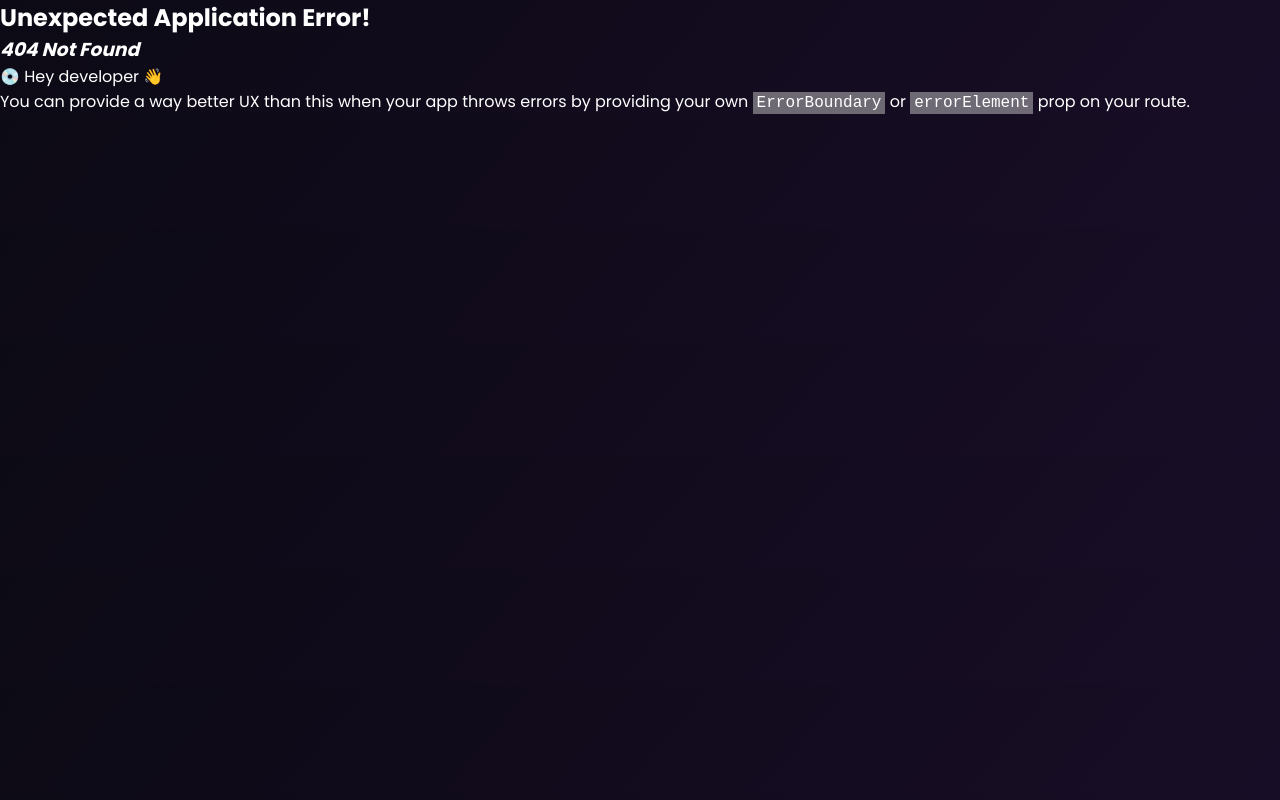
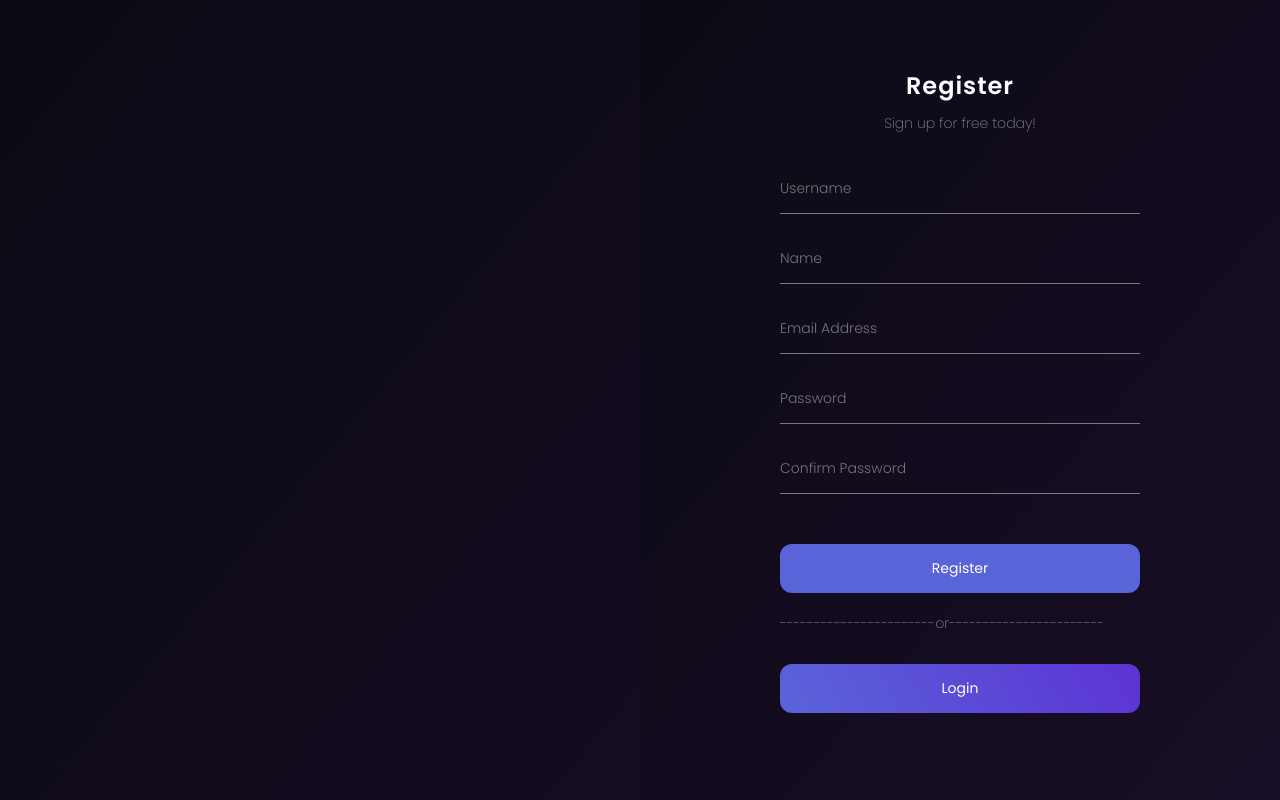
Before and after one commit to SakethBhardwajV/ChronoWrite, a React (Vite) app in the folder frontend/: page /register in a window 1280 px wide. Before the commit this address had no page. Built offline with nearby package versions, Linux system fonts and the light colour scheme.

Commit message:
Create Register Screen

```diff
--- a/frontend/src/main.jsx
+++ b/frontend/src/main.jsx
@@ -11,11 +11,13 @@ import store from "./store";
 import App from "./App.jsx";
 import "./globals.css";
 import LoginScreen from "./screens/LoginScreen.jsx";
+import RegisterScreen from "./screens/RegisterScreen";
 
 const router = createBrowserRouter(
   createRoutesFromElements(
     <Route path="/" element={<App />}>
       <Route path="/login" element={<LoginScreen />} />
+      <Route path="/register" element={<RegisterScreen />} />
     </Route>
   )
 );
--- /dev/null
+++ b/frontend/src/screens/RegisterScreen.jsx
@@ -0,0 +1,78 @@
+import { useState } from "react";
+import styles from "../styles/RegisterScreen.module.css";
+import FormInput from "../components/FormInput";
+import Button from "../components/Button";
+import { set } from "mongoose";
+const RegisterScreen = () => {
+  const [email, setEmail] = useState("");
+  const [password, setPassword] = useState("");
+  const [confirmPassword, setConfirmPassword] = useState("");
+  const [username, setUsername] = useState("");
+  const [name, setName] = useState("");
+
+  const submitHandler = (e) => {
+    e.preventDefault();
+    if (password !== confirmPassword) {
+      alert("Passwords do not match");
+      return;
+    }
+    console.log("submit");
+  };
+
+  return (
+    <div className={styles["parent"]}>
+      <div></div>
+      <div className={styles["register-container"]}>
+        <div className={styles["register-form"]}>
+          <h2 className={styles["secondary-heading"]}>Register</h2>
+          <p className={styles["text"]}>Sign up for free today!</p>
+          <form onSubmit={submitHandler}>
+            <FormInput
+              placeholder="Username"
+              className="mb-2"
+              onChange={(e) => setUsername(e.target.value)}
+              value={username}
+            />
+            <FormInput
+              placeholder="Name"
+              className="mb-2"
+              onChange={(e) => setName(e.target.value)}
+              value={name}
+            />
+            <FormInput
+              placeholder="Email Address"
+              className="mb-2"
+              onChange={(e) => setEmail(e.target.value)}
+              value={email}
+            />
+            <FormInput
+              type="password"
+              placeholder="Password"
+              className="mb-2"
+              onChange={(e) => setPassword(e.target.value)}
+              value={password}
+            />
+            <FormInput
+              type="password"
+              placeholder="Confirm Password"
+              className="mb-5"
+              onChange={(e) => setConfirmPassword(e.target.value)}
+              value={confirmPassword}
+            />
+            <Button varient="tertiary" className="mb-2">
+              Register
+            </Button>
+            <p className={styles["text"]}>
+              -----------------------or-----------------------
+            </p>
+            <Button varient="primary" className="mb-2">
+              Login
+            </Button>
+          </form>
+        </div>
+      </div>
+    </div>
+  );
+};
+
+export default RegisterScreen;
--- /dev/null
+++ b/frontend/src/styles/RegisterScreen.module.css
@@ -0,0 +1,38 @@
+.secondary-heading {
+  font-size: 2.4rem;
+  font-weight: 600;
+  color: var(--text);
+  letter-spacing: 0.1rem;
+  margin-bottom: 1rem;
+}
+
+.text {
+  font-size: 1.4rem;
+  font-weight: 200;
+  color: var(--secondary-text);
+  margin-bottom: 3rem;
+}
+
+.parent {
+  display: grid;
+  grid-template-columns: repeat(2, 1fr);
+}
+
+.register-container {
+  background: var(--background);
+  display: flex;
+  flex-direction: column;
+  justify-content: center;
+  align-items: center;
+  height: 100vh;
+}
+
+.register-form {
+  display: flex;
+  flex-direction: column;
+  justify-content: center;
+  align-items: center;
+  width: 100%;
+  max-width: 40rem;
+  padding: 2rem;
+}
```
